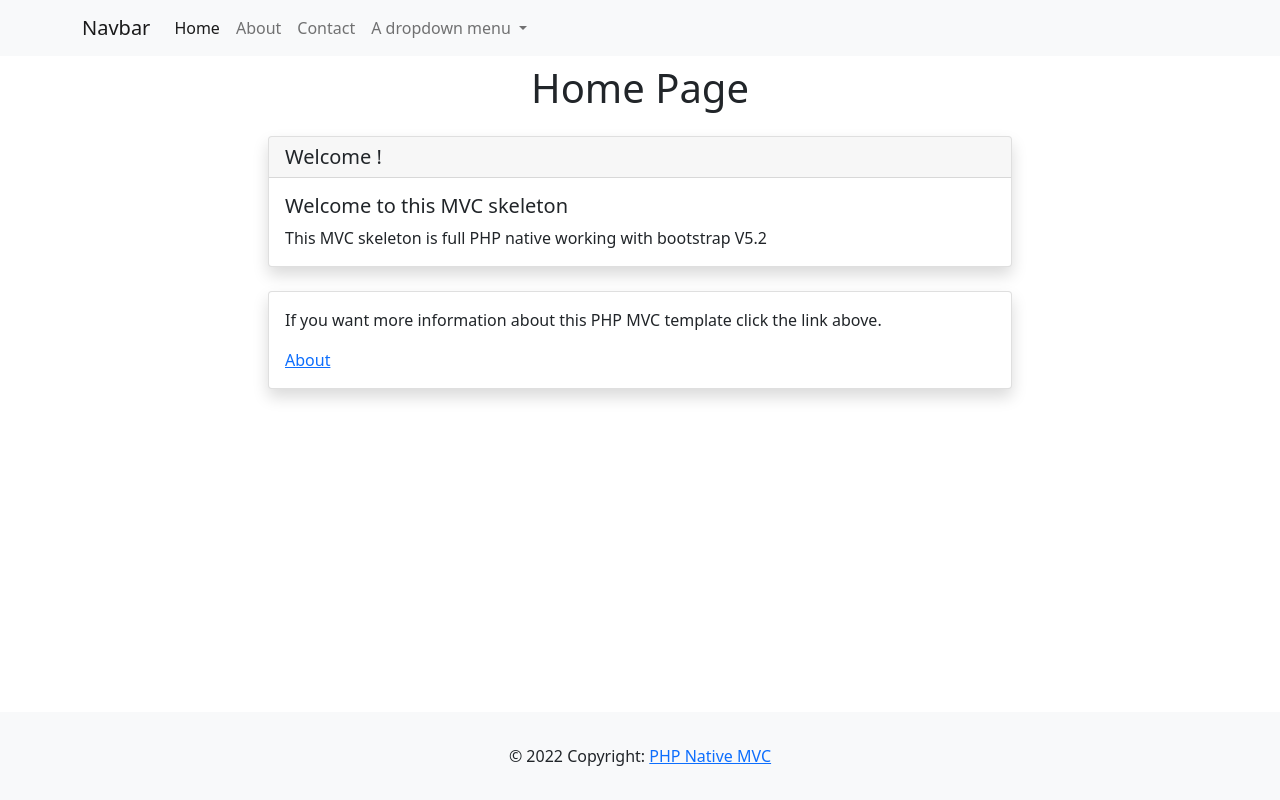
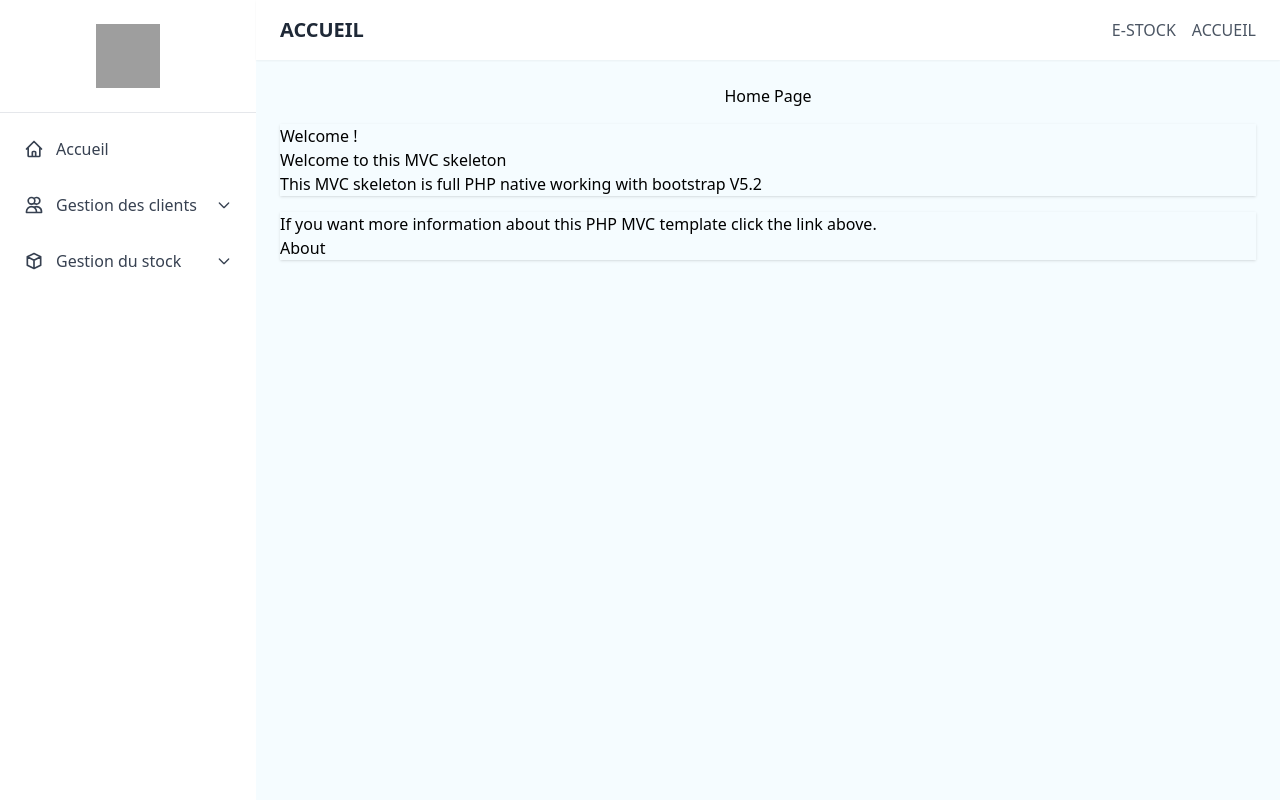
Before and after one commit to ZakariaRekhla2004/E-Stock, a PHP site: page / in a window 1280 px wide. Run offline with PHP 8.4, Linux system fonts and the light colour scheme; some libraries are stand-ins or nearby versions; grey boxes are pictures that could not be loaded.

Commit message:
with view

```diff
--- a/App/Views/Home/Layout/Layout.php
+++ b/App/Views/Home/Layout/Layout.php
@@ -1,70 +1,111 @@
-<?php  use App\Model\Session; ?>
-<!doctype html>
+<!DOCTYPE html>
 <html lang="fr">
 <head>
-    <!-- Required meta tags -->
-    <meta charset="utf-8">
-    <meta name="viewport" content="width=device-width, initial-scale=1">
+    <meta charset="UTF-8">
+    <meta name="viewport" content="width=device-width, initial-scale=1.0">
+    <title>e-Stock - Système de Gestion</title>
+    <script src="https://cdn.tailwindcss.com"></script>
+    <link rel="stylesheet" href="../../public/assets/css/main.css">
 
-    <!-- Bootstrap CSS -->
-    <link href="https://cdn.jsdelivr.net/npm/bootstrap@5.0.2/dist/css/bootstrap.min.css" rel="stylesheet" integrity="sha384-EVSTQN3/azprG1Anm3QDgpJLIm9Nao0Yz1ztcQTwFspd3yD65VohhpuuCOmLASjC" crossorigin="anonymous">
-    <!-- Bootstrap Icons -->
-    <link rel="stylesheet" href="https://cdn.jsdelivr.net/npm/bootstrap-icons@1.8.3/font/bootstrap-icons.css">
-    <!-- Your personnal CSS file -->
-    <link rel="stylesheet" href="/public/assets/css/styles.css">
+</head>
+<body class="bg-gray-50">
+<div class="min-h-screen flex">
+    <!-- Sidebar -->
+    <aside class="w-64 bg-white shadow-lg">
+        <!-- Logo -->
+        <div class="p-6 border-b flex justify-center items-center">
+            <img src="../../../public/assets/images/logo.png" alt="e-Stock" class="h-16 w-16">
+        </div>
 
-    <title>My PHP Native MVC pattern</title>
-  </head>
-<body class="d-flex flex-column min-vh-100">
-    <header class="mb-2">
-        <nav class="navbar navbar-expand-lg navbar-light bg-light">
-            <div class="container">
-                <a class="navbar-brand" href="/">Navbar</a>
-                <button class="navbar-toggler" type="button" data-bs-toggle="collapse" data-bs-target="#navbarNavDropdown" aria-controls="navbarNavDropdown" aria-expanded="false" aria-label="Toggle navigation">
-                <span class="navbar-toggler-icon"></span>
-                </button>
-                <div class="collapse navbar-collapse" id="navbarNavDropdown">
-                <ul class="navbar-nav">
-                    <li class="nav-item">
-                    <a class="nav-link active" aria-current="page" href="/">Home</a>
-                    </li>
-                    <li class="nav-item">
-                    <a class="nav-link" href="/about">About</a>
-                    </li>
-                    <li class="nav-item">
-                    <a class="nav-link" href="/contact">Contact</a>
-                    </li>
-                    <li class="nav-item dropdown">
-                    <a class="nav-link dropdown-toggle" href="#" id="navbarDropdownMenuLink" role="button" data-bs-toggle="dropdown" aria-expanded="false">
-                        A dropdown menu
-                    </a>
-                    <ul class="dropdown-menu" aria-labelledby="navbarDropdownMenuLink">
-                        <li><a class="dropdown-item" href="#">First link</a></li>
-                        <li><a class="dropdown-item" href="#">Another link</a></li>
-                    </ul>
-                    </li>
-                </ul>
+        <!-- Navigation -->
+        <nav class="p-4">
+            <div class="space-y-4">
+                <!-- Accueil -->
+                <a href="#" class="nav-item flex items-center p-2 text-gray-700 rounded-lg hover:bg-blue-50 hover:text-blue-600">
+                    <svg class="w-5 h-5 mr-3" fill="none" stroke="currentColor" viewBox="0 0 24 24">
+                        <path stroke-linecap="round" stroke-linejoin="round" stroke-width="2" d="M3 12l2-2m0 0l7-7 7 7M5 10v10a1 1 0 001 1h3m10-11l2 2m-2-2v10a1 1 0 01-1 1h-3m-6 0a1 1 0 001-1v-4a1 1 0 011-1h2a1 1 0 011 1v4a1 1 0 001 1m-6 0h6"></path>
+                    </svg>
+                    Accueil
+                </a>
+
+                <!-- Gestion des clients -->
+                <div class="nav-group">
+                    <button class="nav-item w-full flex items-center justify-between p-2 text-gray-700 rounded-lg hover:bg-blue-50 hover:text-blue-600">
+                        <div class="flex items-center">
+                            <svg class="w-5 h-5 mr-3" fill="none" stroke="currentColor" viewBox="0 0 24 24">
+                                <path stroke-linecap="round" stroke-linejoin="round" stroke-width="2" d="M12 4.354a4 4 0 110 5.292M15 21H3v-1a6 6 0 0112 0v1zm0 0h6v-1a6 6 0 00-9-5.197M13 7a4 4 0 11-8 0 4 4 0 018 0z"></path>
+                            </svg>
+                            Gestion des clients
+                        </div>
+                        <svg class="w-4 h-4 transition-transform" fill="none" stroke="currentColor" viewBox="0 0 24 24">
+                            <path stroke-linecap="round" stroke-linejoin="round" stroke-width="2" d="M19 9l-7 7-7-7"></path>
+                        </svg>
+                    </button>
+                    <div class="submenu pl-11 space-y-2">
+                        <a href="#" class="block py-2 text-sm text-gray-600 hover:text-blue-600">Ajouter client</a>
+                        <a href="#" class="block py-2 text-sm text-gray-600 hover:text-blue-600">Liste des clients</a>
+                    </div>
+                </div>
+
+                <!-- Gestion du stock -->
+                <div class="nav-group">
+                    <button class="nav-item w-full flex items-center justify-between p-2 text-gray-700 rounded-lg hover:bg-blue-50 hover:text-blue-600">
+                        <div class="flex items-center">
+                            <svg class="w-5 h-5 mr-3" fill="none" stroke="currentColor" viewBox="0 0 24 24">
+                                <path stroke-linecap="round" stroke-linejoin="round" stroke-width="2" d="M20 7l-8-4-8 4m16 0l-8 4m8-4v10l-8 4m0-10L4 7m8 4v10M4 7v10l8 4"></path>
+                            </svg>
+                            Gestion du stock
+                        </div>
+                        <svg class="w-4 h-4 transition-transform" fill="none" stroke="currentColor" viewBox="0 0 24 24">
+                            <path stroke-linecap="round" stroke-linejoin="round" stroke-width="2" d="M19 9l-7 7-7-7"></path>
+                        </svg>
+                    </button>
+                    <div class="submenu pl-11 space-y-2">
+                        <a href="#" class="block py-2 text-sm text-gray-600 hover:text-blue-600">Catégories</a>
+                        <a href="#" class="block py-2 text-sm text-gray-600 hover:text-blue-600">Produits</a>
+                    </div>
+                </div>
+
+                <!-- Other menu items... -->
+            </div>
+        </nav>
+    </aside>
+
+    <!-- Main Content -->
+    <div class="flex-1" style="background-color: #f5fcff;">
+        <!-- Top Navigation -->
+        <header class="bg-white shadow-sm">
+            <div class="flex justify-between items-center px-6 py-4">
+                <h1 class="text-xl font-semibold text-gray-800">ACCUEIL</h1>
+                <div class="flex items-center space-x-4">
+                    <a href="#" class="text-gray-600 hover:text-blue-600">E-STOCK</a>
+                    <a href="#" class="text-gray-600 hover:text-blue-600">ACCUEIL</a>
                 </div>
             </div>
-        </nav>
-    </header>
+        </header>
 
-    <main>
+        <!-- Main Content Area -->
+        <main class="p-6">
+            <!-- PHP content will be injected here -->
         <div class="container">
             <?php include htmlspecialchars($view); ?>
         </div>
-    </main>
+        </main>
+    </div>
+</div>
 
-    <footer class="footer mt-auto py-3 bg-light">
-        <div class="text-center p-3">
-        © 2022 Copyright:
-        <a class="link" href="/">PHP Native MVC</a>
-        </div>
-    </footer>
+<script>
+    // Gestion des sous-menus
+    document.querySelectorAll('.nav-group').forEach(group => {
+        const button = group.querySelector('button');
+        const submenu = group.querySelector('.submenu');
+        const arrow = button.querySelector('svg:last-child');
 
-    <!-- Bootstrap JS CDN -->
-    <script src="https://cdn.jsdelivr.net/npm/bootstrap@5.0.2/dist/js/bootstrap.bundle.min.js" integrity="sha384-MrcW6ZMFYlzcLA8Nl+NtUVF0sA7MsXsP1UyJoMp4YLEuNSfAP+JcXn/tWtIaxVXM" crossorigin="anonymous"></script>
-    <!-- Your personnal JS file -->
-    <script src="/public/assets/js/main.js"></script>
+        button.addEventListener('click', () => {
+            submenu.classList.toggle('active');
+            arrow.style.transform = submenu.classList.contains('active') ? 'rotate(180deg)' : '';
+        });
+    });
+</script>
+
 </body>
-</html>
```
Also changed, not shown: public/assets/css/main.css (added).
